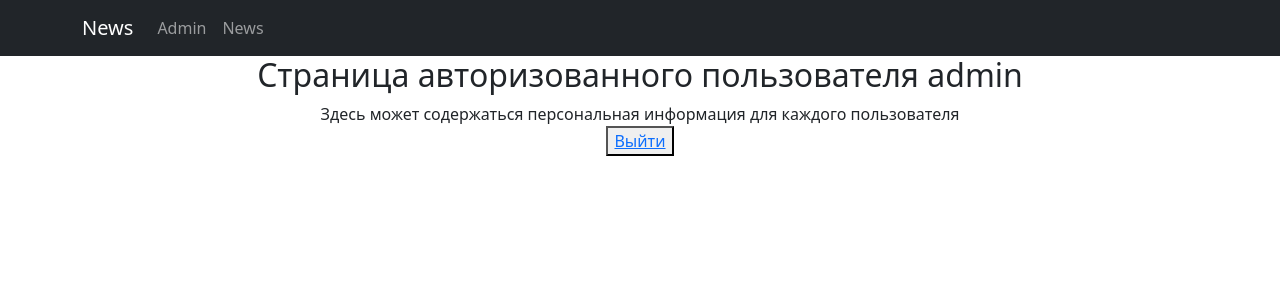
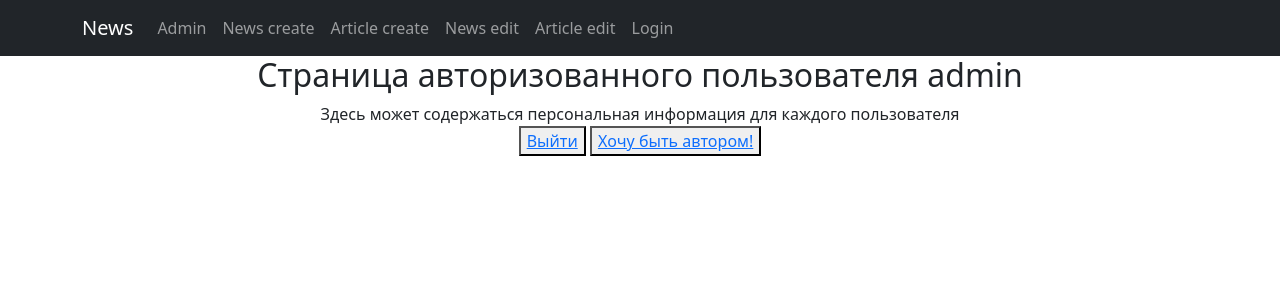
Before and after one commit to MariyaZima/Skillfactory, a Django app: page /news/index/ in a window 1280 px wide. Shown: the top 300 px of the page. Run offline with Django 5.2, Linux system fonts and the light colour scheme; a user stored in the database is signed in; some libraries are stand-ins or nearby versions.

Commit message:
Add files via upload

```diff
--- a/news/models.py
+++ b/news/models.py
@@ -98,10 +98,10 @@ class BaseRegisterForm(UserCreationForm):
                   'password2',)
 
 
-class BasicSignupForm(SignupForm):
+class CommonSignupForm(SignupForm):
 
     def save(self, request):
-        user = super(BasicSignupForm, self).save(request)
-        basic_group = Group.objects.get(name='basic')
+        user = super(CommonSignupForm, self).save(request)
+        basic_group = Group.objects.get(name='common')
         basic_group.user_set.add(user)
         return user
--- a/news/urls.py
+++ b/news/urls.py
@@ -2,6 +2,7 @@ from django.urls import path
 from .views import PostList, NewsDetail, SearchList, NewCreateView, PostUpdate, PostDelete, BaseRegisterView, \
    IndexView
 from django.contrib.auth.views import LoginView, LogoutView
+from .views import upgrade_me
 
 
 urlpatterns = [
@@ -18,5 +19,6 @@ urlpatterns = [
    path('login/', LoginView.as_view(template_name='login.html'), name='login'),
    path('logout/', LogoutView.as_view(template_name='logout.html'), name='logout'),
    path('signup/', BaseRegisterView.as_view(template_name='signup.html'), name='signup'),
+   path('upgrade/', upgrade_me, name='upgrade')
 
 ]
--- a/news/views.py
+++ b/news/views.py
@@ -5,11 +5,13 @@ from .models import Post, BaseRegisterForm
 from .filters import PostFilter
 from .forms import PostForm, UserLoginForm
 from django.urls import reverse_lazy
-from django.contrib.auth.mixins import LoginRequiredMixin
+from django.contrib.auth.mixins import LoginRequiredMixin, PermissionRequiredMixin
 from django.contrib.auth.views import LoginView
 from django.contrib.auth.models import User
 from flask import url_for
 from django.shortcuts import redirect
+from django.contrib.auth.models import Group
+from django.contrib.auth.decorators import login_required
 
 
 class PostList(ListView):
@@ -62,7 +64,8 @@ class SearchList(ListView):
         return context
 
 
-class NewCreateView(CreateView):
+class NewCreateView(LoginRequiredMixin, PermissionRequiredMixin, CreateView):
+    permission_required = ('news.add_post',)
     model = Post
     template_name = 'create.html'
     context_object_name = 'create'
@@ -76,7 +79,8 @@ class NewCreateView(CreateView):
         return super().form_valid(form)
 
 
-class PostUpdate(UpdateView):
+class PostUpdate(LoginRequiredMixin, PermissionRequiredMixin, UpdateView):
+    permission_required = ('news.change_post',)
     form_class = PostForm
     model = Post
     template_name = 'edit.html'
@@ -134,3 +138,17 @@ class BaseRegisterView(CreateView):
 
 class IndexView(LoginRequiredMixin, TemplateView):
     template_name = 'index.html'
+
+    def get_context_data(self, **kwargs):
+        context = super().get_context_data(**kwargs)
+        context['is_not_authors'] = not self.request.user.groups.filter(name='authors').exists()
+        return context
+
+
+@login_required
+def upgrade_me(request):
+    user = request.user
+    authors_group = Group.objects.get(name='authors')
+    if not request.user.groups.filter(name='authors').exists():
+        authors_group.user_set.add(user)
+    return redirect('/')
--- a/news_portal/settings.py
+++ b/news_portal/settings.py
@@ -154,4 +154,4 @@ ACCOUNT_UNIQUE_EMAIL = True
 ACCOUNT_USERNAME_REQUIRED = False
 ACCOUNT_AUTHENTICATION_METHOD = 'email'
 ACCOUNT_EMAIL_VERIFICATION = 'none'
-ACCOUNT_FORMS = {'signup': 'sign.models.BasicSignupForm'}
+ACCOUNT_FORMS = {'signup': 'news.models.CommonSignupForm'}
--- a/templates/flatpages/default.html
+++ b/templates/flatpages/default.html
@@ -17,7 +17,7 @@
         <!-- Responsive navbar-->
         <nav class="navbar navbar-expand-lg navbar-dark bg-dark static-top">
             <div class="container">
-                <a class="navbar-brand" href="#">News</a>
+                <a class="navbar-brand" href="/news/">News</a>
                 <button class="navbar-toggler" type="button" data-toggle="collapse"
                         data-target="#navbarResponsive"
                         aria-controls="navbarResponsive" aria-expanded="false"
@@ -30,9 +30,20 @@
                             <a class="nav-link" href="/admin/">Admin</a>
                         </li>
                         <li class="nav-item">
-                            <a class="nav-link" href="/news/">News</a>
+                            <a class="nav-link" href="/news/create/">News create</a>
                         </li>
-
+                        <li class="nav-item">
+                            <a class="nav-link" href="/news/article/create/">Article create</a>
+                        </li>
+                        <li class="nav-item">
+                            <a class="nav-link" href="/news/1/edit/">News edit</a>
+                        </li>
+                        <li class="nav-item">
+                            <a class="nav-link" href="/news/article/1/edit/">Article edit</a>
+                        </li>
+                        <li class="nav-item">
+                            <a class="nav-link" href="/accounts/login/">Login</a>
+                        </li>
                     </ul>
                 </div>
             </div>
--- a/templates/index.html
+++ b/templates/index.html
@@ -5,4 +5,8 @@
 <div> Здесь может содержаться персональная информация для каждого пользователя </div>
 
 <button> <a href="/accounts/logout/">Выйти</a> </button>
+
+{% if is_not_authors %}
+<button> <a href="/news/"> Хочу быть автором!</a> </button>
+{% endif %}
 {% endblock %}
```
